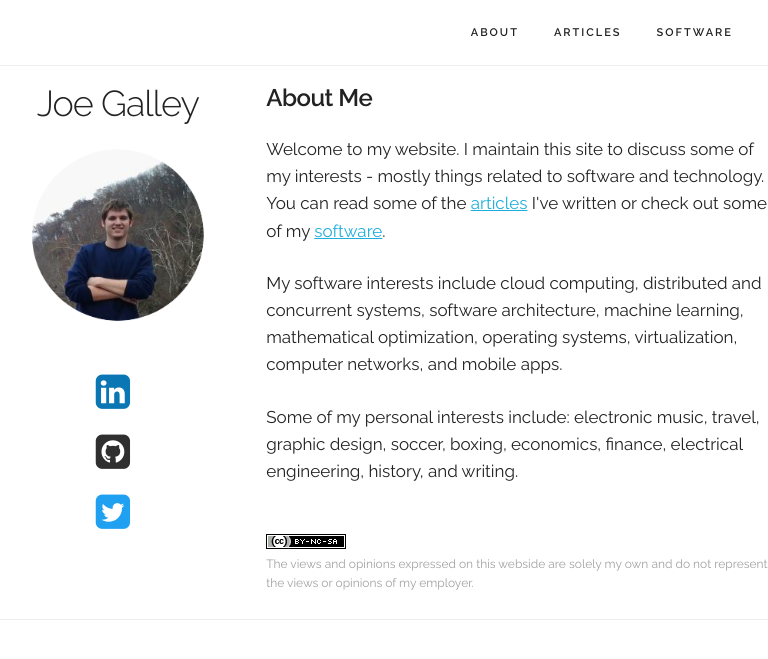
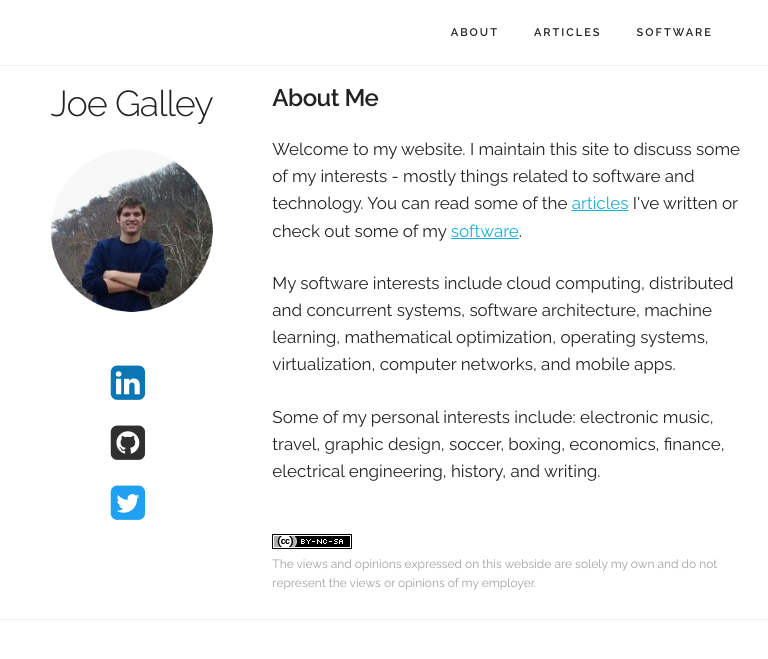
Before and after one commit to joegalley/joegalley.github.io, a Jekyll site: the page built from index.html, in a window 768 px wide. Shown: the top 659 px of the page. Built offline with Jekyll 4.4.1, drawn with Linux system fonts in a browser that asks for light colours; nearby versions of some CDN libraries.

Commit message:
fix margins on medium screen size

```diff
--- a/assets/css/style.css
+++ b/assets/css/style.css
@@ -6,6 +6,11 @@
 	font-size: 1.7rem;
 }
 
+@media (min-width: 400px) and (max-width: 840px) {
+	.container {
+		padding: 0 20px;
+	}
+}
 
 
 
```
